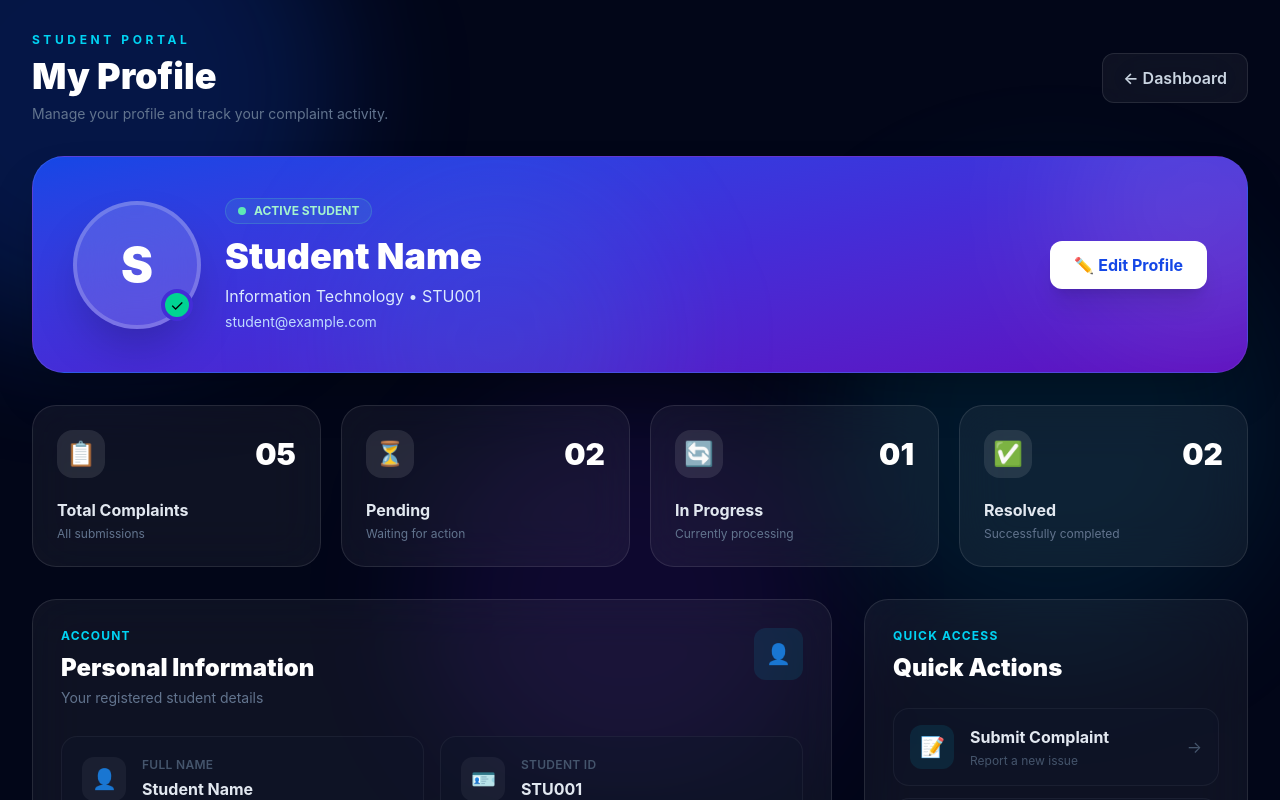
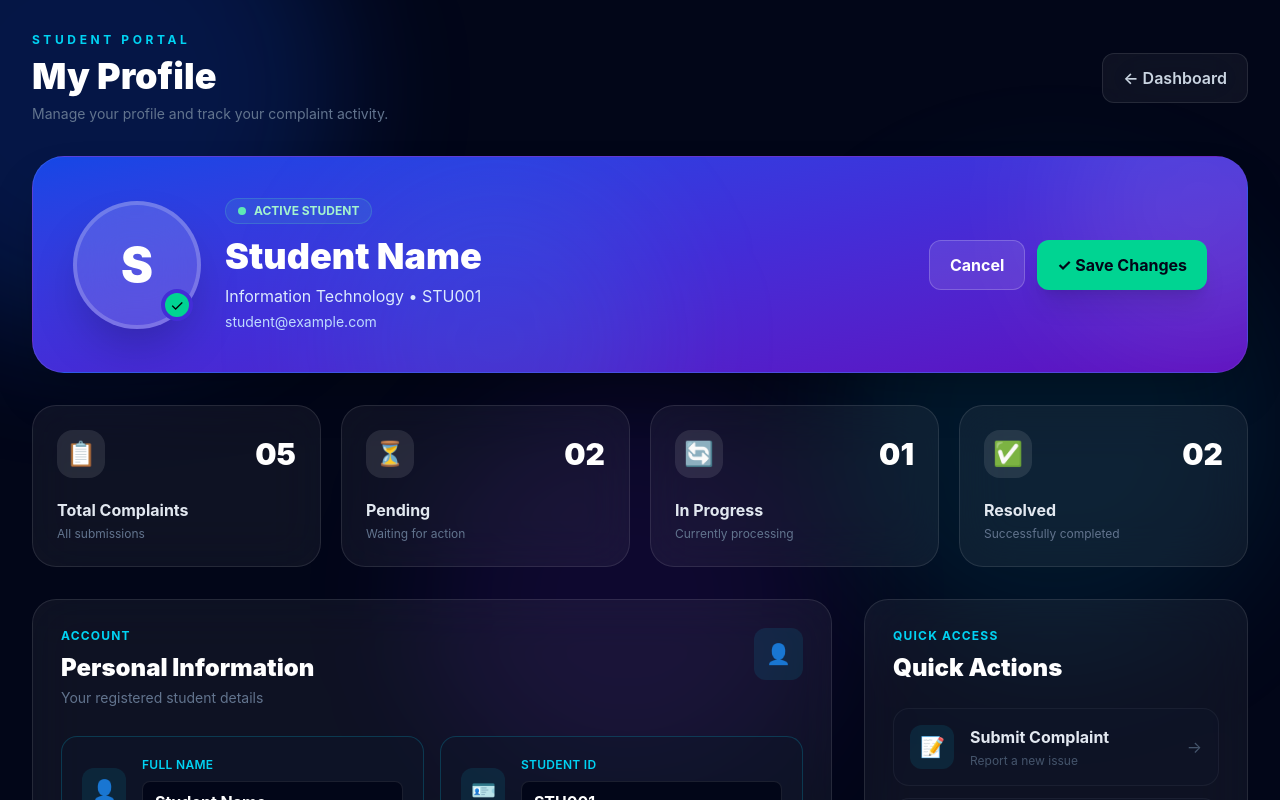
Before and after one commit to shejalbopche2510/team_titans, a React app in the folder frontend/: page /student/profile in a window 1280 px wide. Both pictures are taken after a click on the button "✏️ Edit Profile". Shown: the top 800 px of the page. Built offline with nearby package versions, Linux system fonts and the light colour scheme; the HTML template or start-up script is replaced by a standard one.

Commit message:
Add edit profile feature

```diff
--- a/frontend/package.json
+++ b/frontend/package.json
@@ -11,6 +11,7 @@
   },
   "dependencies": {
     "@tailwindcss/vite": "^4.3.3",
+    "axios": "^1.19.0",
     "react": "^19.2.8",
     "react-dom": "^19.2.8",
     "react-router-dom": "^7.18.2",
--- a/frontend/src/student/StudentProfile.jsx
+++ b/frontend/src/student/StudentProfile.jsx
@@ -1,6 +1,34 @@
 import { Link } from "react-router-dom";
+import { useState } from "react";
 
 function StudentProfile() {
+  const [editing, setEditing] = useState(false);
+
+  const [profile, setProfile] = useState({
+    name: "Student Name",
+    studentId: "STU001",
+    department: "Information Technology",
+    year: "2025 - 2026",
+    email: "student@example.com",
+    phone: "+91 XXXXX XXXXX",
+  });
+
+  const handleChange = (e) => {
+    setProfile({
+      ...profile,
+      [e.target.name]: e.target.value,
+    });
+  };
+
+  const handleSave = () => {
+    setEditing(false);
+    alert("Profile updated successfully!");
+  };
+
+  const handleCancel = () => {
+    setEditing(false);
+  };
+
   return (
     <div className="min-h-screen bg-slate-950">
 
@@ -53,7 +81,7 @@ function StudentProfile() {
               <div className="relative">
 
                 <div className="flex h-32 w-32 items-center justify-center rounded-full border-4 border-white/20 bg-white/15 text-5xl font-black text-white shadow-2xl backdrop-blur-xl">
-                  S
+                  {profile.name.charAt(0).toUpperCase()}
                 </div>
 
                 <div className="absolute bottom-2 right-2 flex h-8 w-8 items-center justify-center rounded-full border-4 border-indigo-700 bg-emerald-400">
@@ -70,27 +98,51 @@ function StudentProfile() {
                 </span>
 
                 <h2 className="mt-3 text-3xl font-black text-white sm:text-4xl">
-                  Student Name
+                  {profile.name}
                 </h2>
 
                 <p className="mt-2 text-blue-100">
-                  Information Technology • STU001
+                  {profile.department} • {profile.studentId}
                 </p>
 
                 <p className="mt-1 text-sm text-blue-200">
-                  student@example.com
+                  {profile.email}
                 </p>
 
               </div>
 
             </div>
 
+            {/* Edit / Save Buttons */}
+            {!editing ? (
               <button
                 type="button"
+                onClick={() => setEditing(true)}
                 className="rounded-xl bg-white px-6 py-3 font-bold text-blue-700 shadow-xl transition hover:-translate-y-1 hover:bg-blue-50"
               >
                 ✏️ Edit Profile
               </button>
+            ) : (
+              <div className="flex gap-3">
+
+                <button
+                  type="button"
+                  onClick={handleCancel}
+                  className="rounded-xl border border-white/20 bg-white/10 px-5 py-3 font-bold text-white transition hover:bg-white/20"
+                >
+                  Cancel
+                </button>
+
+                <button
+                  type="button"
+                  onClick={handleSave}
+                  className="rounded-xl bg-emerald-400 px-5 py-3 font-bold text-slate-950 shadow-xl transition hover:-translate-y-1 hover:bg-emerald-300"
+                >
+                  ✓ Save Changes
+                </button>
+
+              </div>
+            )}
 
           </div>
         </section>
@@ -158,41 +210,95 @@ function StudentProfile() {
 
             <div className="mt-7 grid gap-4 sm:grid-cols-2">
 
+              {editing ? (
+                <>
+                  <EditField
+                    icon="👤"
+                    label="Full Name"
+                    name="name"
+                    value={profile.name}
+                    onChange={handleChange}
+                  />
+
+                  <EditField
+                    icon="🪪"
+                    label="Student ID"
+                    name="studentId"
+                    value={profile.studentId}
+                    onChange={handleChange}
+                  />
+
+                  <EditField
+                    icon="💻"
+                    label="Department"
+                    name="department"
+                    value={profile.department}
+                    onChange={handleChange}
+                  />
+
+                  <EditField
+                    icon="🎓"
+                    label="Academic Year"
+                    name="year"
+                    value={profile.year}
+                    onChange={handleChange}
+                  />
+
+                  <EditField
+                    icon="✉️"
+                    label="Email"
+                    name="email"
+                    value={profile.email}
+                    onChange={handleChange}
+                  />
+
+                  <EditField
+                    icon="📱"
+                    label="Phone"
+                    name="phone"
+                    value={profile.phone}
+                    onChange={handleChange}
+                  />
+                </>
+              ) : (
+                <>
                   <Info
                     icon="👤"
                     label="Full Name"
-                value="Student Name"
+                    value={profile.name}
                   />
 
                   <Info
                     icon="🪪"
                     label="Student ID"
-                value="STU001"
+                    value={profile.studentId}
                   />
 
                   <Info
                     icon="💻"
                     label="Department"
-                value="Information Technology"
+                    value={profile.department}
                   />
 
                   <Info
                     icon="🎓"
                     label="Academic Year"
-                value="2025 - 2026"
+                    value={profile.year}
                   />
 
                   <Info
                     icon="✉️"
                     label="Email"
-                value="student@example.com"
+                    value={profile.email}
                   />
 
                   <Info
                     icon="📱"
                     label="Phone"
-                value="+91 XXXXX XXXXX"
+                    value={profile.phone}
                   />
+                </>
+              )}
 
             </div>
           </div>
@@ -218,7 +324,7 @@ function StudentProfile() {
               />
 
               <Action
-                to="/student/complaints"
+                to="/student/complaint"
                 icon="📋"
                 title="My Complaints"
                 text="Track your complaints"
@@ -274,20 +380,9 @@ function StudentProfile() {
 
             <div className="mt-8 grid grid-cols-3 gap-3">
 
-              <MiniStat
-                value="05"
-                label="Submitted"
-              />
-
-              <MiniStat
-                value="03"
-                label="Processed"
-              />
-
-              <MiniStat
-                value="02"
-                label="Resolved"
-              />
+              <MiniStat value="05" label="Submitted" />
+              <MiniStat value="03" label="Processed" />
+              <MiniStat value="02" label="Resolved" />
 
             </div>
 
@@ -372,12 +467,45 @@ function StudentProfile() {
   );
 }
 
+/* Edit Field */
+function EditField({ icon, label, name, value, onChange }) {
+  return (
+    <div className="rounded-2xl border border-cyan-400/20 bg-slate-900/50 p-5">
+
+      <div className="flex items-center gap-4">
+
+        <div className="flex h-11 w-11 shrink-0 items-center justify-center rounded-xl bg-cyan-400/10 text-xl">
+          {icon}
+        </div>
+
+        <div className="min-w-0 flex-1">
+
+          <p className="text-xs font-semibold uppercase tracking-wide text-cyan-400">
+            {label}
+          </p>
+
+          <input
+            type="text"
+            name={name}
+            value={value}
+            onChange={onChange}
+            className="mt-2 w-full rounded-lg border border-white/10 bg-slate-950 px-3 py-2 font-bold text-white outline-none focus:border-cyan-400"
+          />
+
+        </div>
+
+      </div>
+    </div>
+  );
+}
+
 /* Stat Card */
 function Stat({ icon, title, value, subtitle }) {
   return (
     <div className="group rounded-3xl border border-white/10 bg-white/5 p-6 backdrop-blur-xl transition duration-300 hover:-translate-y-1 hover:border-cyan-400/20 hover:bg-white/[0.08]">
 
       <div className="flex items-center justify-between">
+
         <div className="flex h-12 w-12 items-center justify-center rounded-2xl bg-white/10 text-2xl">
           {icon}
         </div>
@@ -385,6 +513,7 @@ function Stat({ icon, title, value, subtitle }) {
         <span className="text-3xl font-black text-white">
           {value}
         </span>
+
       </div>
 
       <p className="mt-5 font-bold text-slate-200">
@@ -411,6 +540,7 @@ function Info({ icon, label, value }) {
         </div>
 
         <div className="min-w-0">
+
           <p className="text-xs font-semibold uppercase tracking-wide text-slate-600">
             {label}
           </p>
@@ -418,6 +548,7 @@ function Info({ icon, label, value }) {
           <p className="mt-1 truncate font-bold text-slate-200">
             {value}
           </p>
+
         </div>
 
       </div>
@@ -432,11 +563,13 @@ function Action({ to, icon, title, text }) {
       to={to}
       className="flex items-center gap-4 rounded-2xl border border-white/5 bg-slate-900/40 p-4 transition hover:-translate-y-0.5 hover:border-cyan-400/20 hover:bg-slate-900/70"
     >
+
       <div className="flex h-11 w-11 items-center justify-center rounded-xl bg-cyan-400/10 text-xl">
         {icon}
       </div>
 
       <div className="flex-1">
+
         <p className="font-bold text-slate-200">
           {title}
         </p>
@@ -444,11 +577,13 @@ function Action({ to, icon, title, text }) {
         <p className="mt-1 text-xs text-slate-600">
           {text}
         </p>
+
       </div>
 
       <span className="text-slate-600">
         →
       </span>
+
     </Link>
   );
 }
@@ -457,6 +592,7 @@ function Action({ to, icon, title, text }) {
 function MiniStat({ value, label }) {
   return (
     <div className="rounded-2xl bg-slate-900/50 p-4 text-center">
+
       <p className="text-2xl font-black text-white">
         {value}
       </p>
@@ -464,6 +600,7 @@ function MiniStat({ value, label }) {
       <p className="mt-1 text-xs text-slate-600">
         {label}
       </p>
+
     </div>
   );
 }
@@ -482,6 +619,7 @@ function Activity({ icon, title, text, time }) {
         <div className="flex items-start justify-between gap-3">
 
           <div>
+
             <p className="font-bold text-slate-200">
               {title}
             </p>
@@ -489,6 +627,7 @@ function Activity({ icon, title, text, time }) {
             <p className="mt-1 text-sm text-slate-500">
               {text}
             </p>
+
           </div>
 
           <span className="shrink-0 text-xs text-slate-600">
```
Also changed, not shown: 1 other file (tests, documents, lock files or other folders). Lines whose indentation alone changed are shown as unchanged.
